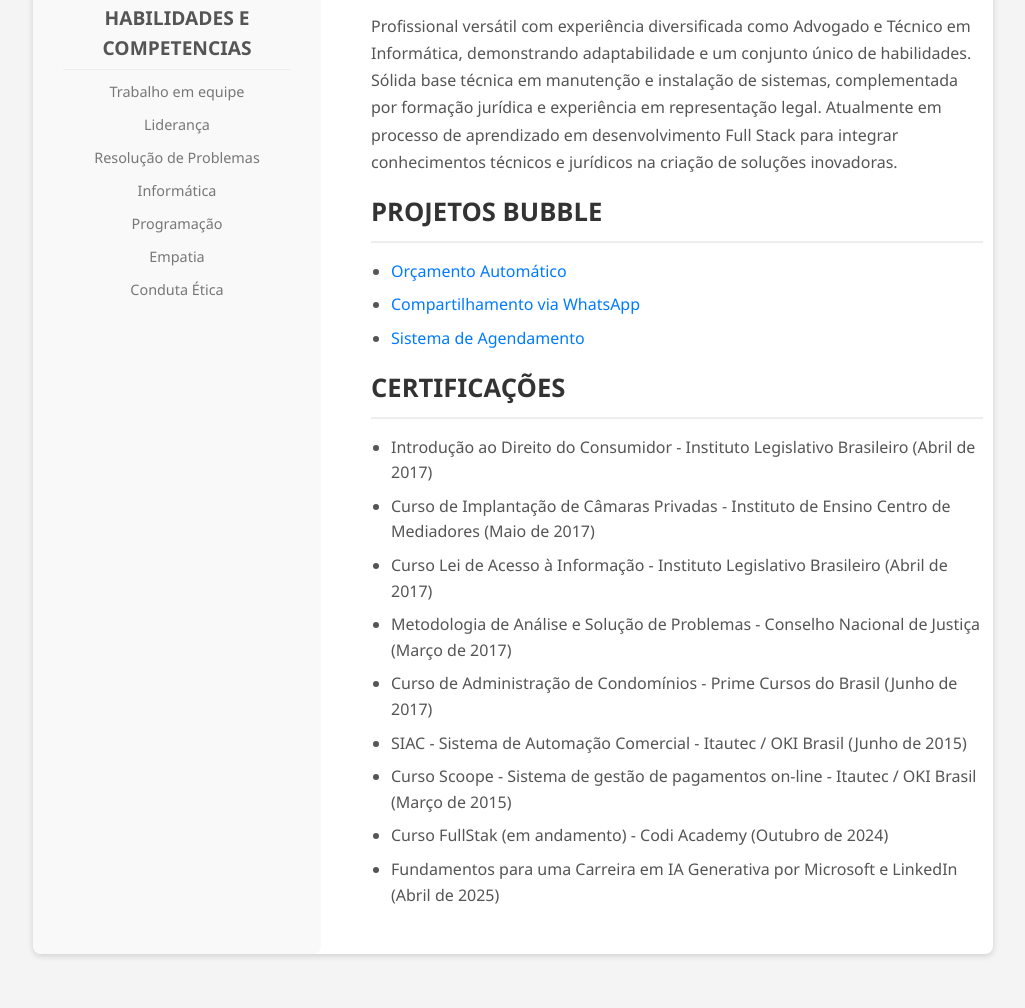
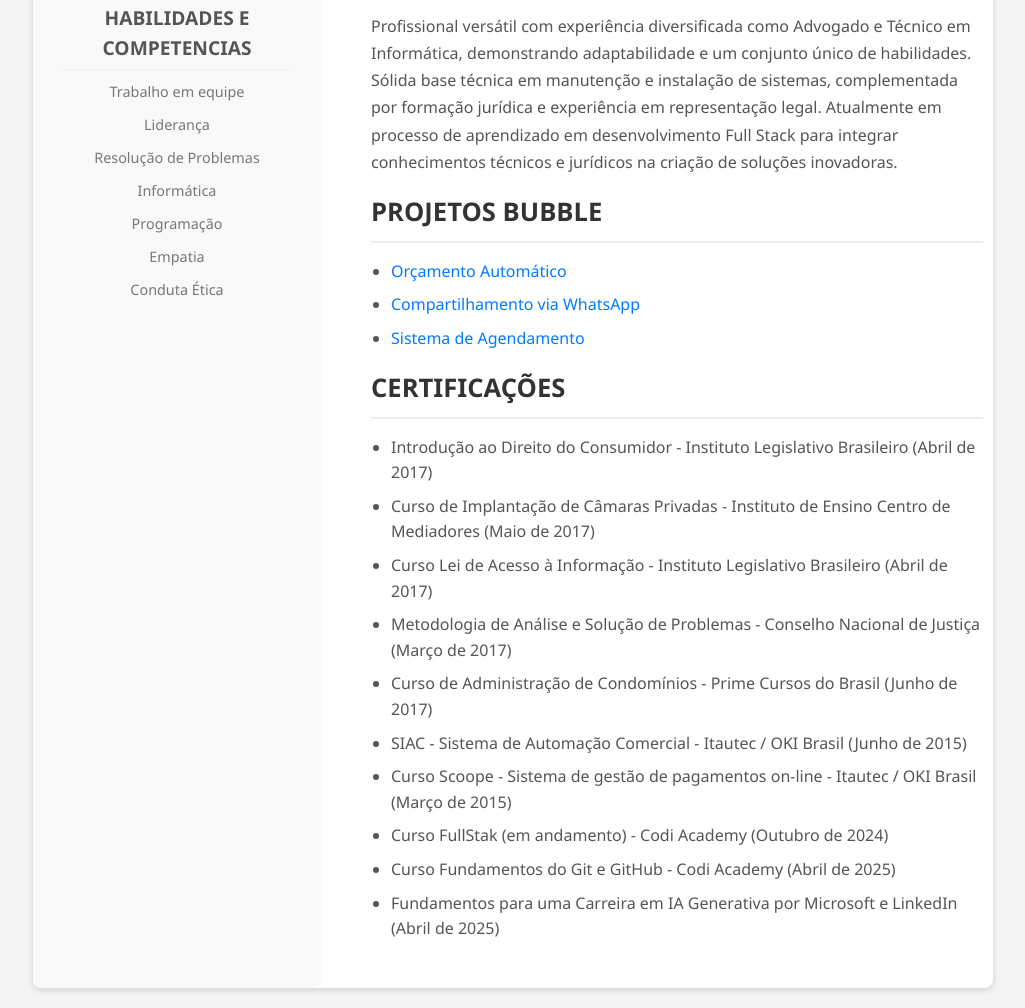
Before and after one commit to Aurijf/meucurriculo, a plain HTML site: page Index.html in a window 1280 px wide. Shown: the part 756-1764 px from the top of the page, without its empty margins (127-1152 px from the left). Before the commit the page ends 1730 px from the top, so only its background shows below. Drawn offline with Linux system fonts and the light colour scheme.

Commit message:
adicionado curso Git

```diff
--- a/Index.html
+++ b/Index.html
@@ -87,6 +87,7 @@
                     <li>SIAC - Sistema de Automação Comercial - Itautec / OKI Brasil (Junho de 2015)</li>
                     <li>Curso Scoope - Sistema de gestão de pagamentos on-line - Itautec / OKI Brasil (Março de 2015)</li>
                     <li>Curso FullStak (em andamento) - Codi Academy (Outubro de 2024)</li>
+                    <li>Curso Fundamentos do Git e GitHub - Codi Academy (Abril de 2025)</li>
                     <li>Fundamentos para uma Carreira em IA Generativa por Microsoft e LinkedIn (Abril de 2025)</li>
                 </ul>
             </section>
```
